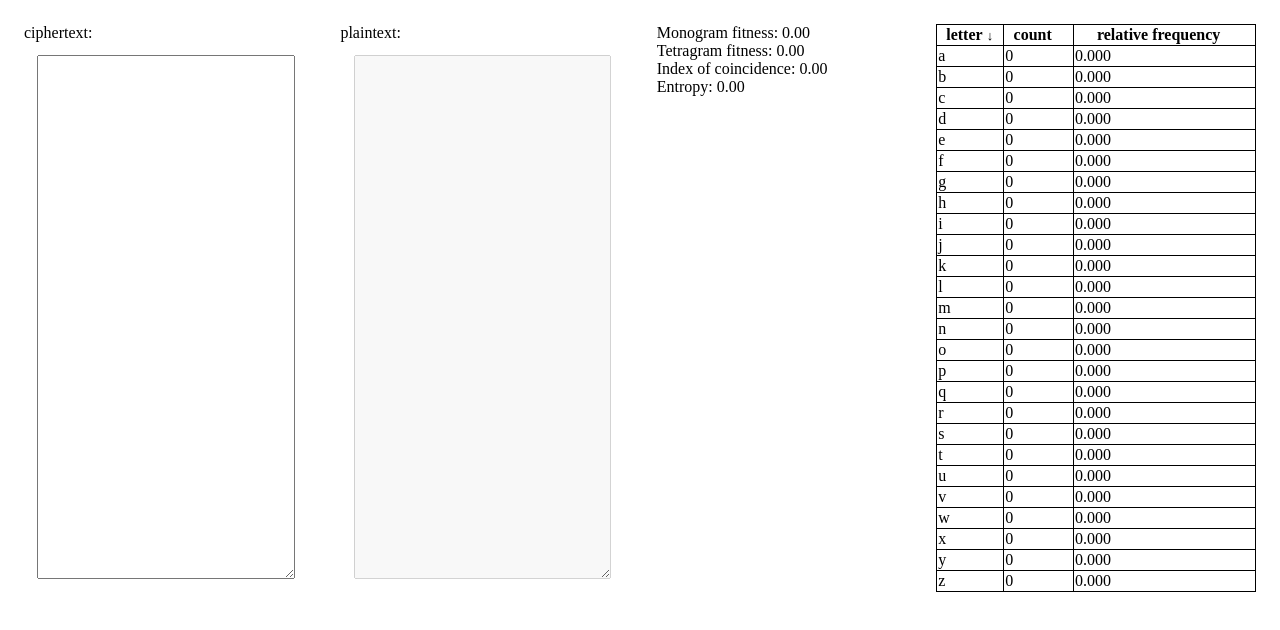
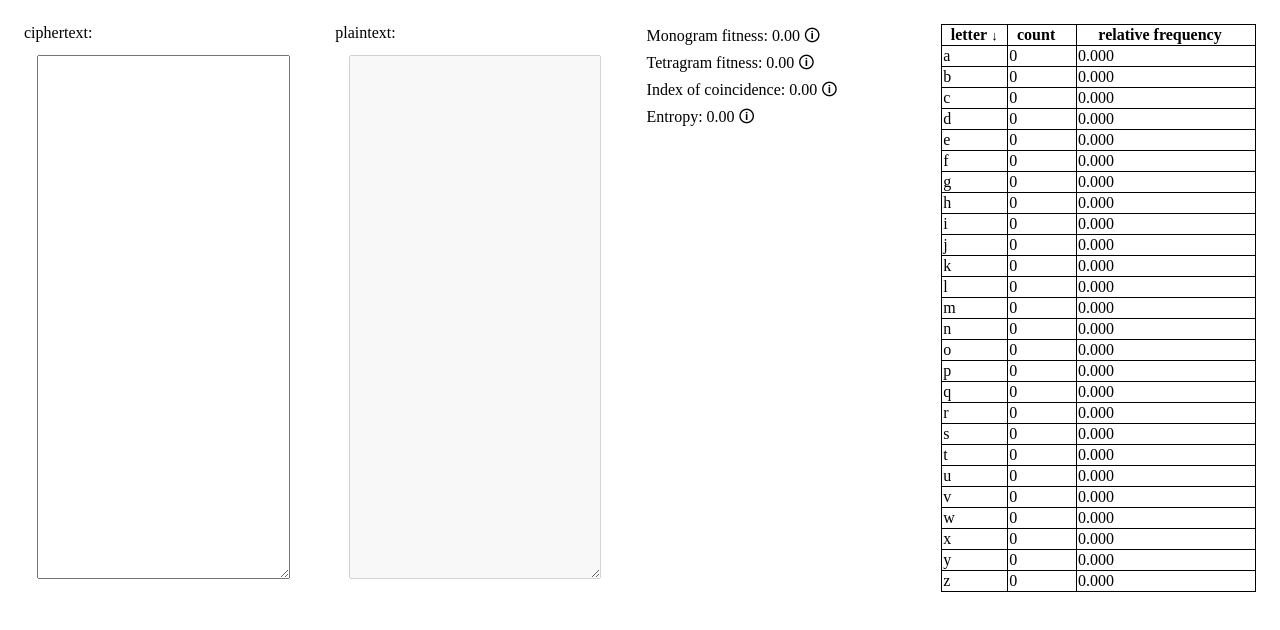
Before and after one commit to pufferfish101007/cryptanalysis, a Vue app: page / in a window 1280 px wide. Shown: the top 630 px of the page. Built offline with nearby package versions, Linux system fonts and the light colour scheme.

Commit message:
add info to fitness values

```diff
--- a/src/App.vue
+++ b/src/App.vue
@@ -1,6 +1,7 @@
 <script setup>
     import { normalizedIoC, monogramFitness, monogramFrequencies, tetragramFitness, entropy } from './lib/fitness.js';
     import Table from './components/Table.vue';
+    import Info from './components/Info.vue';
     import { ref, watch } from 'vue';
     const cyphertext = ref('');
     const plaintext = ref('');
@@ -15,10 +16,12 @@
     <div class="container vertical">ciphertext:<textarea v-model="cyphertext"></textarea></div>
     <div class="container vertical">plaintext:<textarea v-model="plaintext" disabled></textarea></div>
     <div>
-      <div>Monogram fitness: {{ monogramFitness(cyphertext).toFixed(2) }}</div>
-      <div>Tetragram fitness: {{ tetragramFitness(cyphertext).toFixed(2) }}</div>
-      <div>Index of coincidence: {{ normalizedIoC(cyphertext).toFixed(2) }}</div>
-      <div>Entropy: {{ entropy(cyphertext).toFixed(2) }}</div>
+      <div>Monogram fitness: {{ monogramFitness(cyphertext).toFixed(2) }} <Info>A monogram fitness close to 1 is simlar to standard English; close to 0 is not similar.</Info></div>
+      <div>Tetragram fitness: {{ tetragramFitness(cyphertext).toFixed(2) }} <Info>Less negative is a better fit to
+English; more negative is a worse fit.
+</Info></div>
+      <div>Index of coincidence: {{ normalizedIoC(cyphertext).toFixed(2) }} <Info>Typical English IoC: 1.75</Info></div>
+      <div>Entropy: {{ entropy(cyphertext).toFixed(2) }} <Info>A higher entropy value means it is more predictable and less random.</Info></div>
     </div>
     <Table :headings="['letter', 'count', 'relative frequency']" :data="Object.entries(monogramFrequencies(cyphertext)).map(a => [...a, ((a[1] / cyphertext.length) || 0).toFixed(3)])"></Table>
   </div>
--- /dev/null
+++ b/src/components/Info.vue
@@ -0,0 +1,27 @@
+<script setup>
+    import { ref } from 'vue';
+    const dialog = ref();
+</script>
+
+<template>
+    <span @click="dialog.showModal()">🛈</span>
+    <dialog ref="dialog">
+        <slot default>info should be here but none was provided</slot>
+        <br>
+        <button autofocus @click="dialog.close()">close</button>
+    </dialog>
+</template>
+
+<style scoped>
+    span {
+        cursor: pointer;
+    }
+    button {
+        margin-top: 1em;
+    }
+    ::backdrop {
+        background-color: black;
+        opacity: 0.5;
+        transition: 1s;
+    }
+</style>
```
